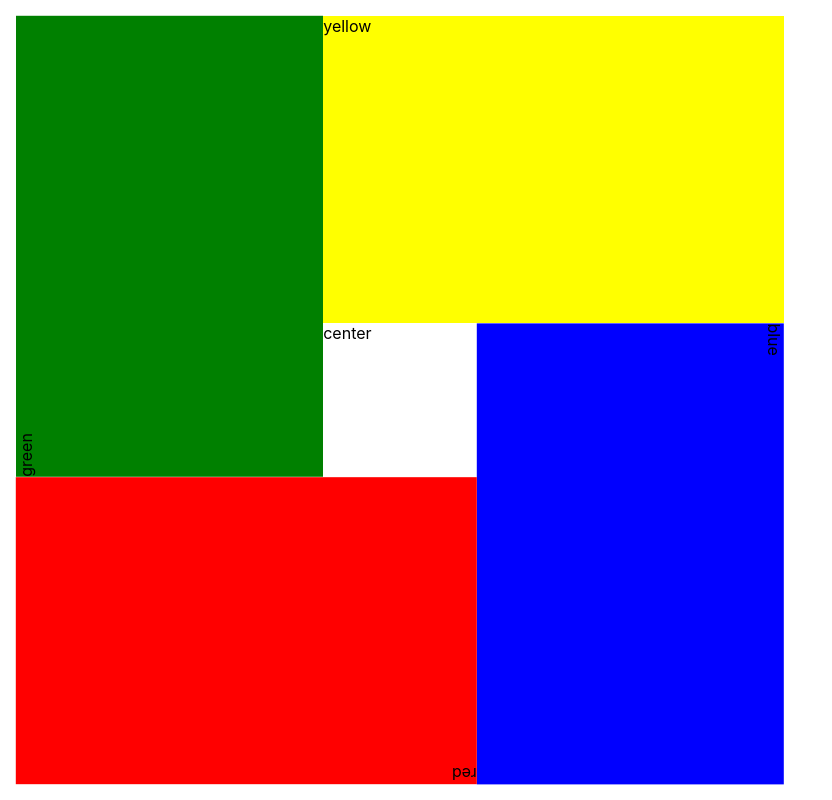
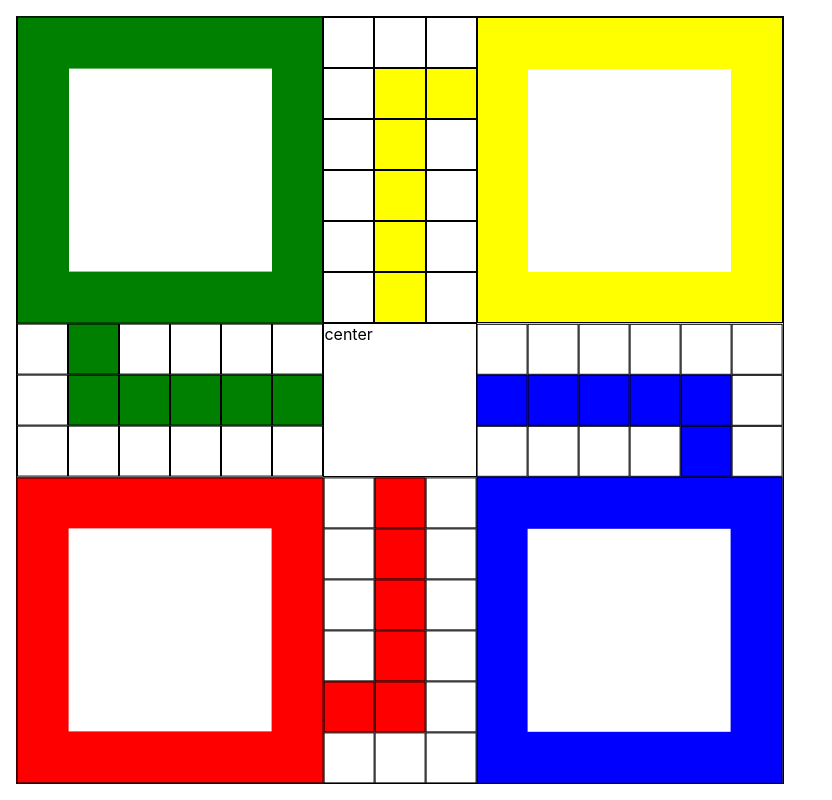
Before and after one commit to bdeak4/Internship-18-Ludo, a React (Create React App) app: page / in a window 1280 px wide. Shown: the whole page, without its empty margins (0-832 px from the left). Built offline with nearby package versions, Linux system fonts and the light colour scheme.

Commit message:
add player home and cells

```diff
--- /dev/null
+++ b/src/components/Table/PlayerTablePart/Cell/index.jsx
@@ -0,0 +1,9 @@
+import { CellWrapper } from "./styled";
+
+const Cell = ({ player, isParking, isSpawn }) => {
+  return (
+    <CellWrapper player={player} isBlank={!isParking && !isSpawn}></CellWrapper>
+  );
+};
+
+export default Cell;
--- /dev/null
+++ b/src/components/Table/PlayerTablePart/Cell/styled.js
@@ -0,0 +1,9 @@
+import styled from "styled-components";
+
+export const CellWrapper = styled.div`
+  background-color: ${({ isBlank, player }) =>
+    isBlank ? "transparent" : player};
+  width: 33.33333%;
+  aspect-ratio: 1;
+  border: 1px solid black;
+`;
--- /dev/null
+++ b/src/components/Table/PlayerTablePart/Home/index.jsx
@@ -0,0 +1,11 @@
+import { HomeWrapper, PlayersWrapper } from "./styled";
+
+const Home = ({ player }) => {
+  return (
+    <HomeWrapper player={player}>
+      <PlayersWrapper></PlayersWrapper>
+    </HomeWrapper>
+  );
+};
+
+export default Home;
--- /dev/null
+++ b/src/components/Table/PlayerTablePart/Home/styled.js
@@ -0,0 +1,14 @@
+import styled from "styled-components";
+
+export const HomeWrapper = styled.div`
+  background-color: ${({ player }) => player};
+  width: 66.66666%;
+  height: 100%;
+  border: 1px solid black;
+`;
+
+export const PlayersWrapper = styled.div`
+  background-color: white;
+  margin: 16.66666%;
+  aspect-ratio: 1;
+`;
--- a/src/components/Table/PlayerTablePart/customStyles.js
+++ b/src/components/Table/PlayerTablePart/customStyles.js
@@ -2,27 +2,23 @@ import { players } from "../../../constants/players";
 
 export const customStyles = {
   [players.blue]: {
-    backgroundColor: "blue",
     bottom: 0,
     right: 0,
     transform: "translateY(100%) rotate(90deg)",
     transformOrigin: "top right",
   },
   [players.red]: {
-    backgroundColor: "red",
     bottom: 0,
     left: 0,
     transform: "rotate(180deg)",
   },
   [players.green]: {
-    backgroundColor: "green",
     top: 0,
     left: 0,
     transform: "translateY(150%) rotate(270deg)",
     transformOrigin: "top left",
   },
   [players.yellow]: {
-    backgroundColor: "yellow",
     top: 0,
     right: 0,
   },
--- a/src/components/Table/PlayerTablePart/index.jsx
+++ b/src/components/Table/PlayerTablePart/index.jsx
@@ -1,10 +1,26 @@
+import { useContext } from "react";
 import { customStyles } from "./customStyles";
-import { PlayerTablePartWrapper } from "./styled";
+import { Cells, PlayerTablePartWrapper } from "./styled";
+import { GameContext } from "../../../providers/game";
+import Cell from "./Cell";
+import Home from "./Home";
 
 const PlayerTablePart = ({ player }) => {
+  const { game } = useContext(GameContext);
+
   return (
     <PlayerTablePartWrapper style={customStyles[player]}>
-      {player}
+      <Cells>
+        {new Array(18).fill(0).map((_, i) => (
+          <Cell
+            isParking={i >= 7 && i <= 11}
+            isSpawn={i === 13}
+            player={player}
+            key={i}
+          />
+        ))}
+      </Cells>
+      <Home player={player} />
     </PlayerTablePartWrapper>
   );
 };
--- a/src/components/Table/PlayerTablePart/styled.js
+++ b/src/components/Table/PlayerTablePart/styled.js
@@ -4,4 +4,13 @@ export const PlayerTablePartWrapper = styled.div`
   position: absolute;
   width: 60%;
   height: 40%;
+  display: flex;
 `;
+
+export const Cells = styled.div`
+  width: 33.33333%;
+  height: 100%;
+  display: flex;
+  flex-direction: column;
+  flex-wrap: wrap;
+`;
--- a/src/components/Table/TableCenter/styled.js
+++ b/src/components/Table/TableCenter/styled.js
@@ -3,4 +3,5 @@ import styled from "styled-components";
 export const TableCenterWrapper = styled.div`
   width: 20%;
   height: 20%;
+  border: 1px solid black;
 `;
--- a/src/components/Table/index.jsx
+++ b/src/components/Table/index.jsx
@@ -1,20 +1,17 @@
-import React, { useContext } from "react";
+import React from "react";
 import { players } from "../../constants/players";
-import { GameContext } from "../../providers/game";
 import PlayerTablePart from "./PlayerTablePart";
-import { TableElement } from "./styled";
+import { TableWrapper } from "./styled";
 import TableCenter from "./TableCenter";
 
 const Table = () => {
-  const { game } = useContext(GameContext);
-
   return (
-    <TableElement>
+    <TableWrapper>
       {Object.keys(players).map((player) => {
         return <PlayerTablePart player={player} key={player} />;
       })}
       <TableCenter />
-    </TableElement>
+    </TableWrapper>
   );
 };
 
--- a/src/components/Table/styled.js
+++ b/src/components/Table/styled.js
@@ -1,6 +1,6 @@
 import styled from "styled-components";
 
-export const TableElement = styled.div`
+export const TableWrapper = styled.div`
   margin: 1em;
   aspect-ratio: 1;
   max-height: calc(100vh - 2em);
@@ -9,4 +9,5 @@ export const TableElement = styled.div`
   display: flex;
   justify-content: center;
   align-items: center;
+  border: 1px solid black;
 `;
```
